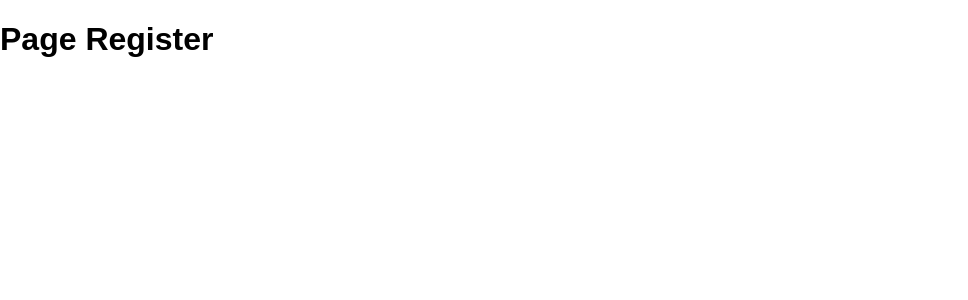
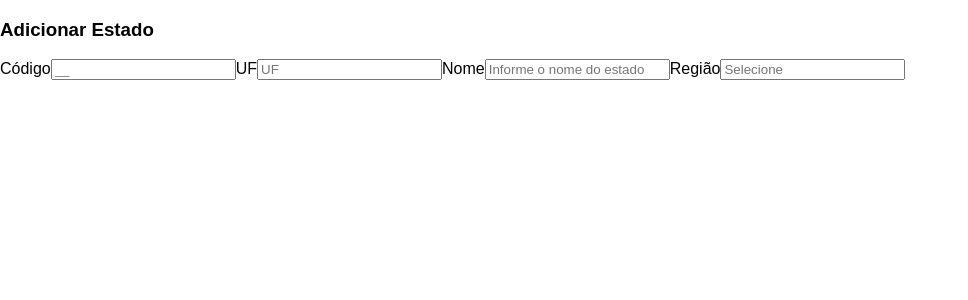
Before and after one commit to ianhiroce/register-of-states, a React (Vite) app: page /register in a window 1280 px wide. Shown: the top 300 px of the page, without its empty margins (0-968 px from the left). Built offline with nearby package versions, Linux system fonts and the light colour scheme.

Commit message:
Initial commit page Register

```diff
--- a/src/pages/Home.tsx
+++ b/src/pages/Home.tsx
@@ -1,6 +1,7 @@
 import { Header } from "../components/Header"
 import { Sidebar} from "../components/Sidebar"
 import { Table } from "../components/Table"
+import "./Home.css"
 
 export function Home () {
   return (
--- a/src/pages/Register.tsx
+++ b/src/pages/Register.tsx
@@ -1,5 +1,33 @@
 export function Register() {
   return (
-    <h1>Page Register</h1>
+    <>
+      <form id="form" action="form">
+        <h3>Adicionar Estado</h3>
+        <div className="form-content">
+          <label htmlFor="code">Código</label>
+          <input
+          type="number"
+          placeholder="__"
+          maxLength={ 2 }
+          />
+          <label htmlFor="">UF</label>
+          <input
+          type="text"
+          placeholder="UF"
+          maxLength={ 2 }
+          />
+          <label htmlFor="">Nome</label>
+          <input
+          type="text"
+          placeholder="Informe o nome do estado"
+          />
+          <label htmlFor="">Região</label>
+          <input
+          type="text"
+          placeholder="Selecione"
+          />
+        </div>
+      </form>
+    </>
   )
 }
```
Also changed, not shown: src/pages/Home.css (added).
